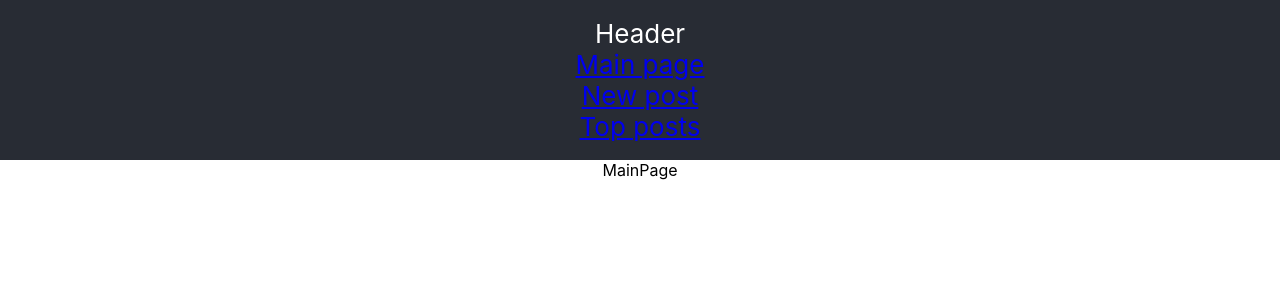
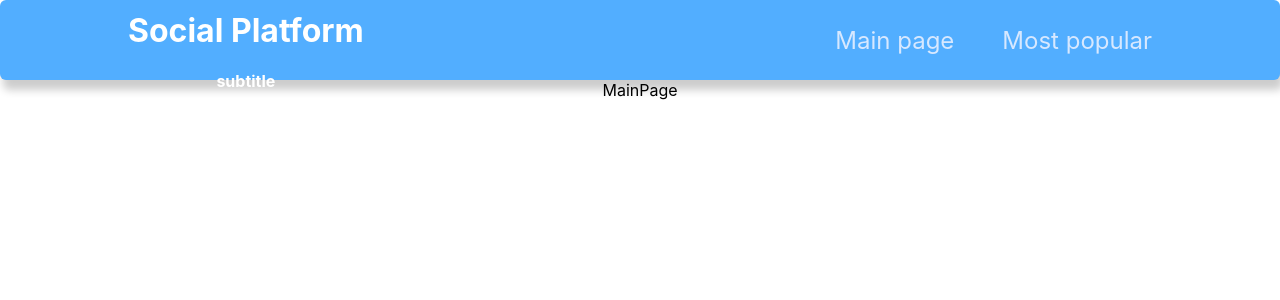
Before and after one commit to wojnarw/SocialPlatformDemo, a React (Create React App) app: page / in a window 1280 px wide. Shown: the top 300 px of the page. Built offline with nearby package versions, Linux system fonts and the light colour scheme.

Commit message:
added styles

```diff
--- /dev/null
+++ b/src/components/Logo.js
@@ -0,0 +1,12 @@
+import classes from '../styles/MainNavigation.module.css';
+
+const Logo = () => {
+    return (
+        <div className={classes.logo}>
+            <h1>Social Platform</h1>
+            <span>subtitle</span>
+        </div>
+    );
+}
+
+export default Logo;
--- a/src/components/PageHeader.js
+++ b/src/components/PageHeader.js
@@ -1,13 +1,16 @@
 import { Link } from "react-router-dom";
+import classes from '../styles/MainNavigation.module.css';
+import Logo from "./Logo";
 
 const PageHeader = () => {
     return (
-        <header className="App-header">
-            Header
-            <Link to="/">Main page</Link>
-            <Link to="/new">New post</Link>
-            <Link to="/top">Top posts</Link>
-        </header>
+        <div className={classes.header}>
+            <Logo />
+            <ul>
+                <li><Link to="/">Main page</Link></li>
+                <li><Link to="/top">Most popular</Link></li>
+            </ul>
+        </div>
     )
 }
 
--- a/src/components/Post.js
+++ b/src/components/Post.js
@@ -1,11 +1,11 @@
 import React from "react";
-
+import classes from "../styles/PostItem.module.css";
 
 const Post = (props) => {
 
-    return <div className={classes.post}>
+    return <div className={classes.card}>
         <h2>{props.author}</h2>
-        <span>{props.date}</span><span>{props.views}</span>
+        <span>{props.date}</span> - <span>Views: {props.views}</span>
         <p>{props.content}</p>
     </div>
 }
--- /dev/null
+++ b/src/styles/MainNavigation.module.css
@@ -0,0 +1,50 @@
+.header {
+  width: 100%;
+  height: 5rem;
+  display: flex;
+  align-items: center;
+  justify-content: space-between;
+  background-color: #52aeff;
+  box-sizing: border-box;
+  padding: 0 10%;
+  border-radius: 6px;
+  box-shadow: 3px 10px 8px 0px rgb(0 0 0 / 20%);
+}
+
+.logo {
+  font-size: 1rem;
+  color: white;
+  font-weight: bold;
+}
+
+.header ul {
+  list-style: none;
+  margin: 0;
+  padding: 0;
+  display: flex;
+  align-items: baseline;
+}
+
+.header li {
+  margin-left: 3rem;
+}
+
+.header a {
+  text-decoration: none;
+  font-size: 1.5rem;
+  color: #d7e8ff;
+}
+
+.header a:hover,
+.header a:active,
+.header a.active {
+  color: white;
+}
+
+.badge {
+  background-color: #cc2062;
+  color: white;
+  border-radius: 12px;
+  padding: 0 1rem;
+  margin-left: 0.5rem;
+}
--- /dev/null
+++ b/src/styles/index.css
@@ -0,0 +1,74 @@
+* {
+  box-sizing: border-box;
+}
+
+body {
+  font-family: sans-serif;
+  margin: 3rem;
+  background-color: #2d65a5;
+}
+
+h1, h2 {
+  color: #333333;
+  margin: 0;
+}
+
+.btn {
+  font: inherit;
+  padding: 0.5rem 1.5rem;
+  cursor: pointer;
+  border-radius: 4px;
+  background-color: #800040;
+  color: white;
+  border: 1px solid #800040;
+  margin: 0 1rem;
+}
+
+.btn:hover {
+  background-color: #9c1458;
+  border-color: #9c1458;
+}
+
+.btn--alt {
+  background-color: transparent;
+  color: #800040;
+}
+
+.btn--alt:hover {
+  background-color: #f8dae9;
+}
+
+.card {
+  background-color: white;
+  border-radius: 4px;
+  box-shadow: 0 1px 4px rgba(0, 0, 0, 0.2);
+  padding: 1rem;
+  width: 20rem;
+}
+
+.actions {
+  text-align: right;
+}
+
+.modal {
+  box-shadow: 0 1px 4px rgba(0, 0, 0, 0.2);
+  border-radius: 6px;
+  background-color: white;
+  padding: 1rem;
+  text-align: center;
+  width: 30rem;
+  z-index: 10;
+  position: fixed;
+  top: 20vh;
+  left: calc(50% - 15rem);
+}
+
+.backdrop {
+  position: fixed;
+  z-index: 1;
+  background-color: rgba(0, 0, 0, 0.75);
+  width: 100%;
+  height: 100vh;
+  top: 0;
+  left: 0;
+}
```
Also changed, not shown: src/styles/PostItem.module.css (added, +50 -0 lines).
